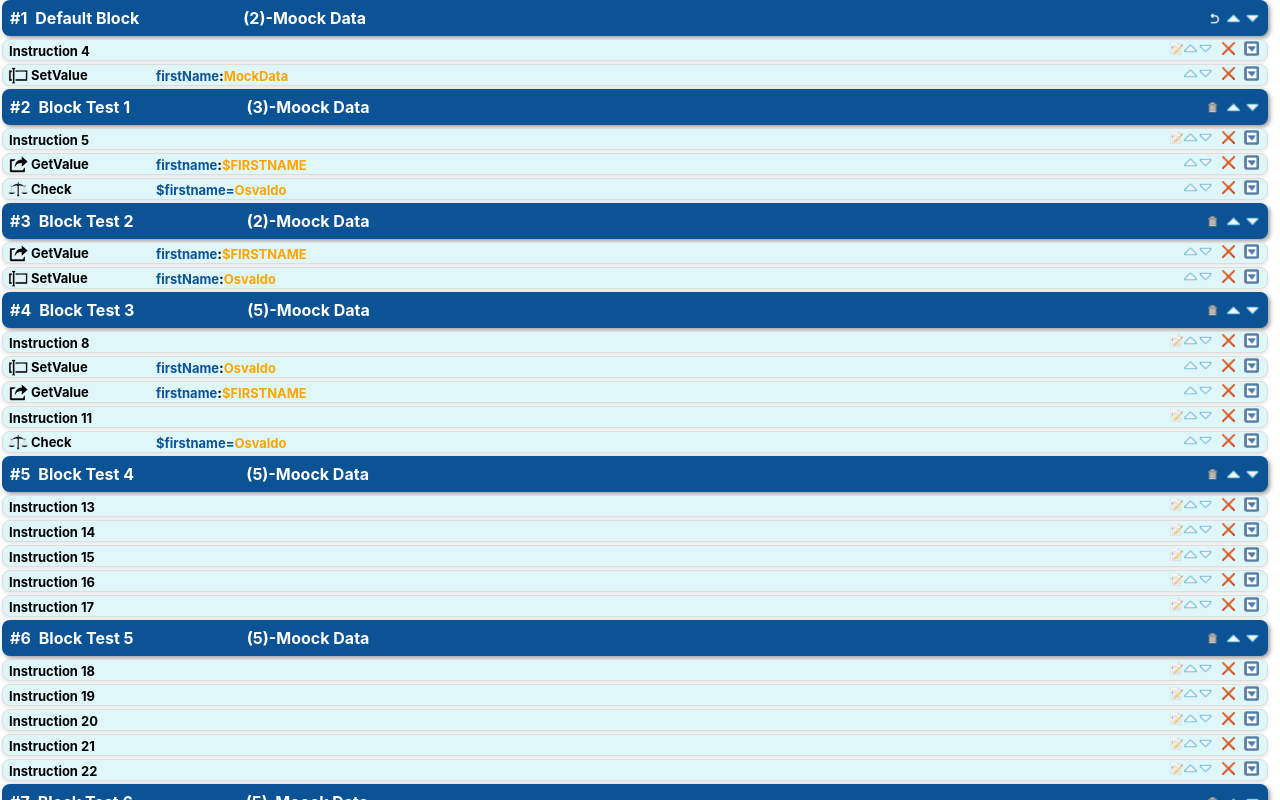
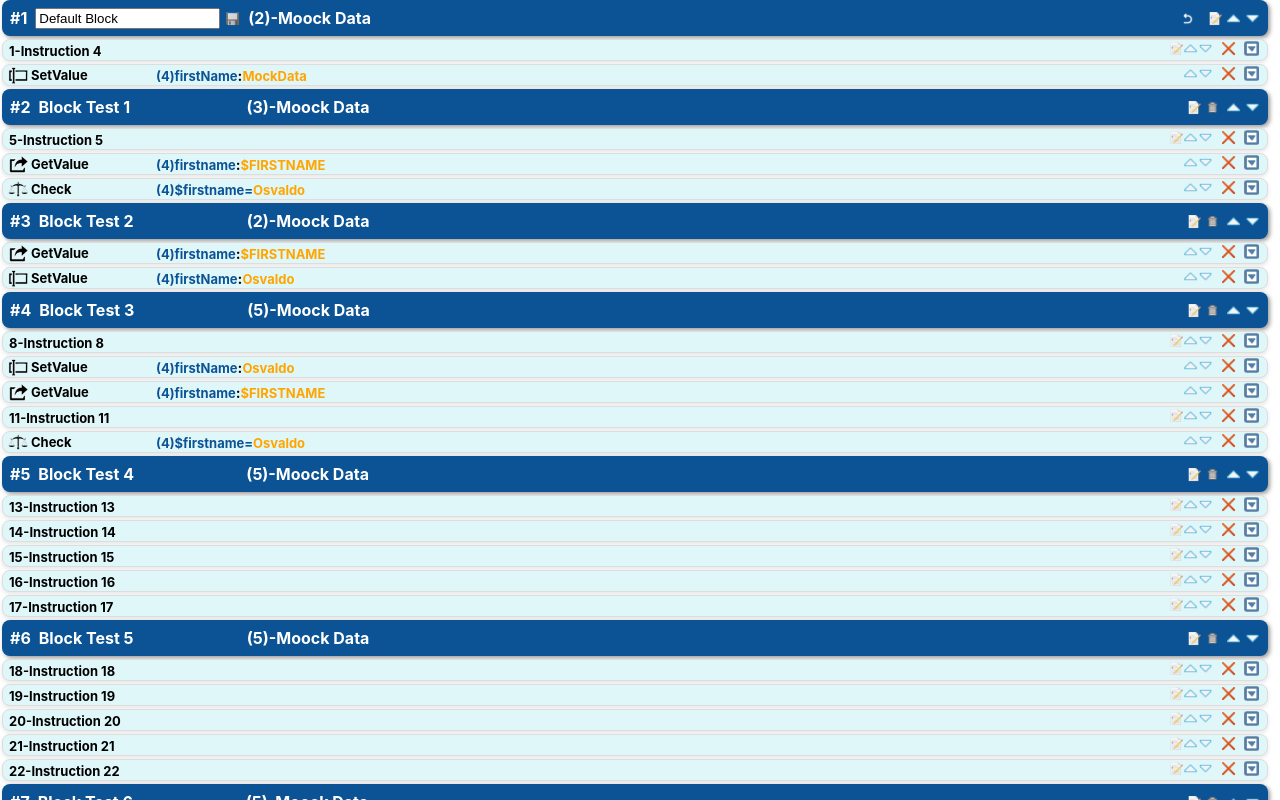
Before and after one commit to OsvaldoMartini/ar-react-ts-grid, a React (Create React App) app: page / in a window 1280 px wide. Both pictures are taken after a click on the picture 1233 px from the left and 18 px from the top of the page. Shown: the top 800 px of the page. Built offline with nearby package versions, Linux system fonts and the light colour scheme; no server answers.

Commit message:
Update GridItem.tsx

```diff
--- a/src/components/GridItem.tsx
+++ b/src/components/GridItem.tsx
@@ -82,6 +82,8 @@ const GridItem: React.FC<GridItemProps> = ({ data }) => {
   const [alertMessage, setAlertMessage] = useState<string | null>(null);
   const [editingInstructionId, setEditingInstructionId] = useState<number | null>(null);
   const [instructionName, setInstructionName] = useState<string>('');
+  const [editingBlockId, setEditingBlockId] = useState<number | null>(null);
+  const [blockName, setBlockName] = useState<string>('');
 
 
   // Function to handle receiving data from JavaFX
@@ -237,6 +239,62 @@ const GridItem: React.FC<GridItemProps> = ({ data }) => {
     };
   }, [openDropdown]);
 
+
+
+
+  // Start editing block name
+  const handleEditBlock = (blockId: number, currentBlockName: string) => {
+    setEditingBlockId(blockId);
+    setBlockName(currentBlockName);
+  };
+  const handleSaveBlockName = (blockId: number) => {
+    // Find the botJobId from the instructionsData for the given blockId
+    const botJobId = instructionsData.find(instruction => instruction.blockId === blockId)?.botJobId;
+
+    // Check if botJobId is found, if not handle the error
+    if (!botJobId) {
+      console.error(`botJobId not found for blockId: ${blockId}`);
+      return;
+    }
+
+    // Update instructionsData with the new block name
+    const updatedInstructions = instructionsData.map((instruction) => {
+      if (instruction.blockId === blockId) {
+        return { ...instruction, blockName: blockName }; // Update the block name
+      }
+      return instruction;
+    });
+
+    // Update the instructionsData state
+    setInstructionsData(updatedInstructions);
+
+    // Recompute groupedData based on the updated instructionsData
+    const updatedGroupedData = groupByBlock(updatedInstructions);
+    setGroupedData(updatedGroupedData);
+
+    // Exit edit mode
+    setEditingBlockId(null);
+
+    // Send WebSocket message for block name update
+    if (client && connected) {
+      const message = {
+        type: 'BLOCK_UPDATE',
+        botJobId: botJobId,  // Include the botJobId in the message
+        blockId: blockId,
+        blockName: blockName, // Send the updated block name
+      };
+
+      try {
+        client.publish({
+          destination: '/app/block/update',
+          body: JSON.stringify(message),
+        });
+        console.log('Sent block name update message:', message);
+      } catch (error) {
+        console.error('Error sending WebSocket message:', error);
+      }
+    }
+  };
 
 
   const correctBlockOrderNumbers = (data: any[]) => {
@@ -1044,7 +1102,7 @@ const GridItem: React.FC<GridItemProps> = ({ data }) => {
         break;
       default:
         imageSrc = null; // No image for other types
-        text = instruction.name || null;
+        text = instruction.id + "-" + instruction.name || null;
         isActionBold = true; // Set bold for actions
     }
 
@@ -1063,7 +1121,7 @@ const GridItem: React.FC<GridItemProps> = ({ data }) => {
 
 
   const renderEditButton = (actionType: string, editImage: string, instruction: BlockLoopInstructionLoadDTO) => {
-    if (["SET", "GET", "CK", "Q", "E", "P"].includes(actionType)) {
+    if (["SET", "GET", "CK", "Q", "E", "P", "H"].includes(actionType)) {
       return <span className="edit-button-space">&nbsp;</span>; // Render a space or an empty element
     }
 
@@ -1161,7 +1219,7 @@ const GridItem: React.FC<GridItemProps> = ({ data }) => {
         // Render the left and right parts with "=" in between, using specific colors
         return (
           <span className="instruction-details">
-            <span style={{ color: '#0b5394' }}>{left}</span>
+            <span style={{ color: '#0b5394' }}>({instruction.parentId}){left}</span>
             <span style={{ color: '#0b5394' }}>{middle}</span>
             <span style={{ color: '#FFA500' }}>{right}</span>
           </span>
@@ -1175,7 +1233,7 @@ const GridItem: React.FC<GridItemProps> = ({ data }) => {
 
       return (
         <span className="instruction-details">
-          <span style={{ color: '#0b5394' }}>{left}</span>:
+          <span style={{ color: '#0b5394' }}>({instruction.parentId}){left}</span>:
           <span style={{ color: '#FFA500' }}>{right}</span>
         </span>
       );
@@ -1204,7 +1262,25 @@ const GridItem: React.FC<GridItemProps> = ({ data }) => {
             {/* Block header with garbage, up, and down buttons */}
             <div className="block-header">
               <span className="block-order-number">#{blockData.instructions[0].blockOrderNumber}</span>
-              <span className="block-name">{blockData.blockName}</span>
+              {editingBlockId === Number(blockId) ? (
+                <div className="edit-container">
+                  <input
+                    type="text"
+                    value={blockName}
+                    onChange={(e) => setBlockName(e.target.value)}
+                    className="edit-textbox"
+                  />
+                  <img
+                    src={saveImage}
+                    alt="save"
+                    className="save-button"
+                    onClick={() => handleSaveBlockName(Number(blockId))}
+                  />
+                </div>
+              ) : (
+                <span className="block-name">{blockData.blockName}</span>
+              )}
+
               <span className="block-count">
                 ({blockData.instructions.length})
                 {!mockData ? "-Moock Data" : ""}
@@ -1215,6 +1291,7 @@ const GridItem: React.FC<GridItemProps> = ({ data }) => {
                   //   <span className="socket-port">
                   //     {socketPort}
                   //   </span>
+
                   <img
                     src={rollBackImage}
                     alt=""
@@ -1223,6 +1300,15 @@ const GridItem: React.FC<GridItemProps> = ({ data }) => {
                   />
                   // </div>
                 )}
+
+                {/* Edit Block Name Button */}
+                <img
+                  src={editImage}
+                  alt="edit"
+                  className="edit-button"
+                  onClick={() => handleEditBlock(Number(blockId), blockData.blockName)}  // Edit block logic
+                />
+
                 {index !== 0 && (
                   <img
                     src={garbageImage}
```
